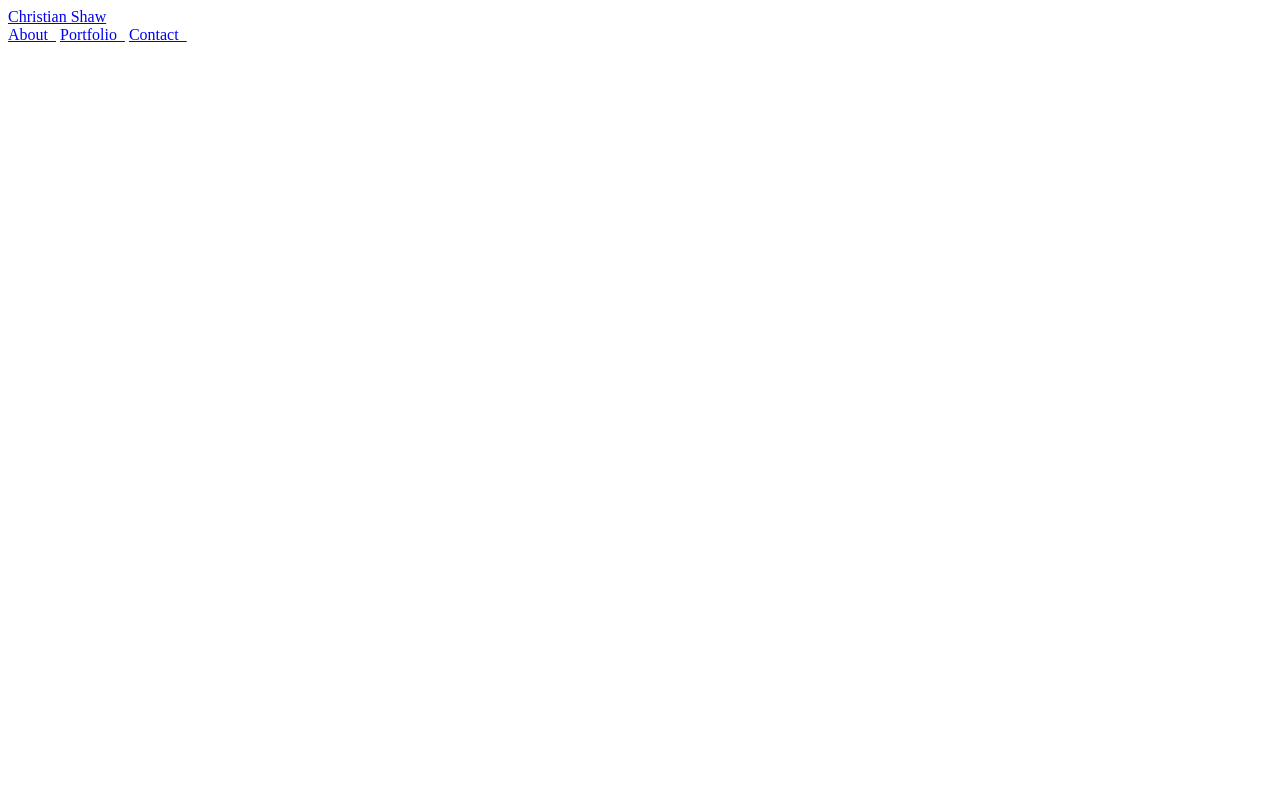
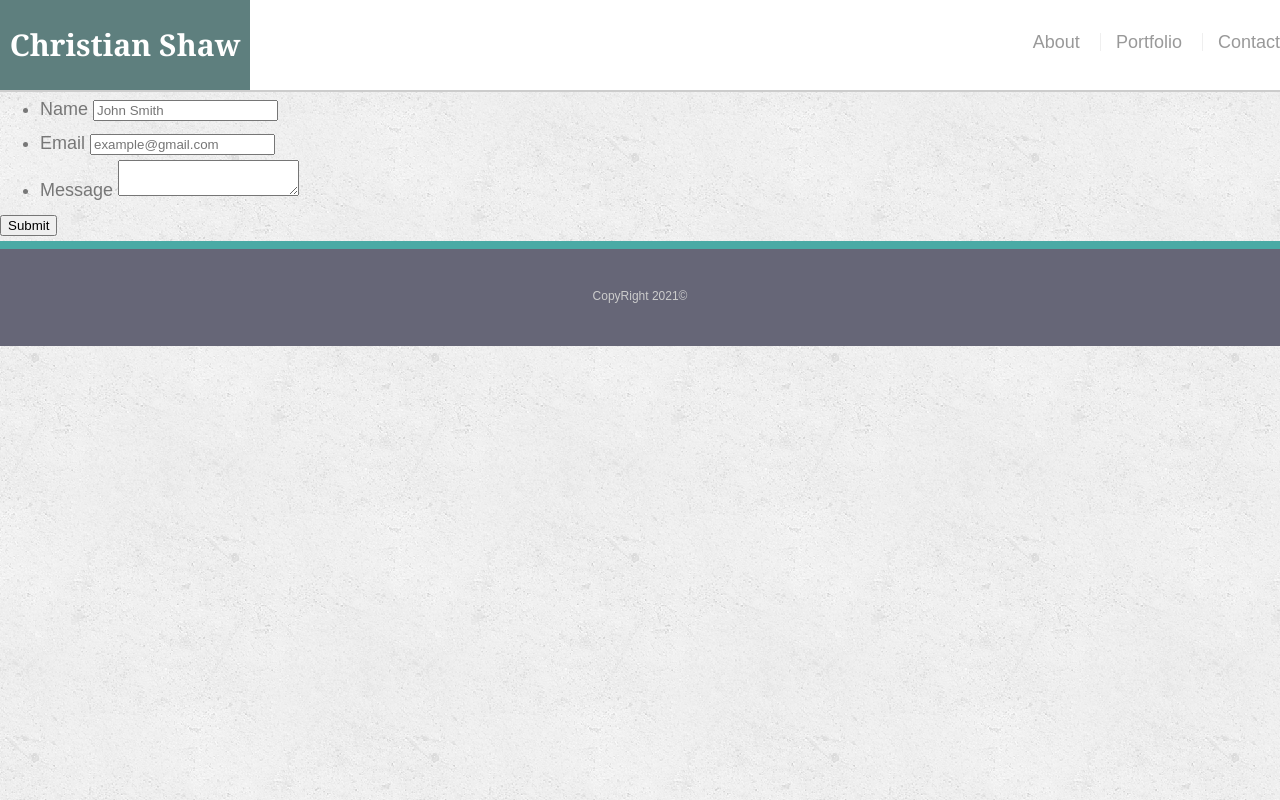
Before and after one commit to cshaw00048/Basic-Portfolio, a plain HTML site: page contact.html in a window 1280 px wide. Drawn offline with Linux system fonts and the light colour scheme.

Commit message:
did work on Contact and Portfolio pages

```diff
--- a/contact.html
+++ b/contact.html
@@ -5,18 +5,63 @@
     <meta http-equiv="X-UA-Compatible" content="IE=edge" />
     <meta name="viewport" content="width=device-width, initial-scale=1.0" />
     <title>Contact | Christian Shaw</title>
-    <link rel="stylesheet" type="text/css" href="assets/css/style.css"
+    <link
+      rel="stylesheet"
+      type="text/css"
+      href="../Basic-Portfolio/style.css"
+    />
   </head>
   <body>
-    <header id="firstname">
-      <div class="menu">
+    <header id="masthead">
+      <div class="container">
         <a href="index.html" id="logo">Christian Shaw</a>
         <nav>
-          <a href="index.html">About &nbsp;</a>
-          <a href="portfolio.html">Portfolio &nbsp;</a>
-          <a href="contact.html">Contact &nbsp;</a>
+          <a href="index.html">About</a>
+          <a href="portfolio.html">Portfolio</a>
+          <a href="contact.html">Contact</a>
         </nav>
       </div>
     </header>
+
+    <div id="main-container" class="container">
+      <section class="main-section">
+        <h1>Contact</h1>
+
+        <form id="contact-form">
+          <ul>
+            <li>
+              <label for="name">Name</label>
+              <input
+                type="text"
+                id="name"
+                name="name"
+                placeholder="John Smith"
+                required="required"
+              />
+            </li>
+            <li>
+              <label for="email">Email</label>
+              <input
+                type="email"
+                id="email"
+                name="email"
+                placeholder="example@gmail.com"
+                required="required"
+              />
+            </li>
+            <li>
+              <label for="message">Message</label>
+              <textarea id="message" name="message" required="required">
+              </textarea>
+            </li>
+          </ul>
+          <input type="submit" />
+        </form>
+      </section>
+    </div>
+
+    <footer>
+      <div class="container">CopyRight 2021&copy;</div>
+    </footer>
   </body>
 </html>
--- a/style.css
+++ b/style.css
@@ -138,11 +138,8 @@ footer {
   color: #fff;
   color: #ccc;
   text-align: center;
-  background: #666;
+  background: #667;
   border-top: 8px solid #4aaaa5;
 }
 
 /* sidebar */
-
-
-}
```
Also changed, not shown: portfolio.html (+62 -0 lines).
